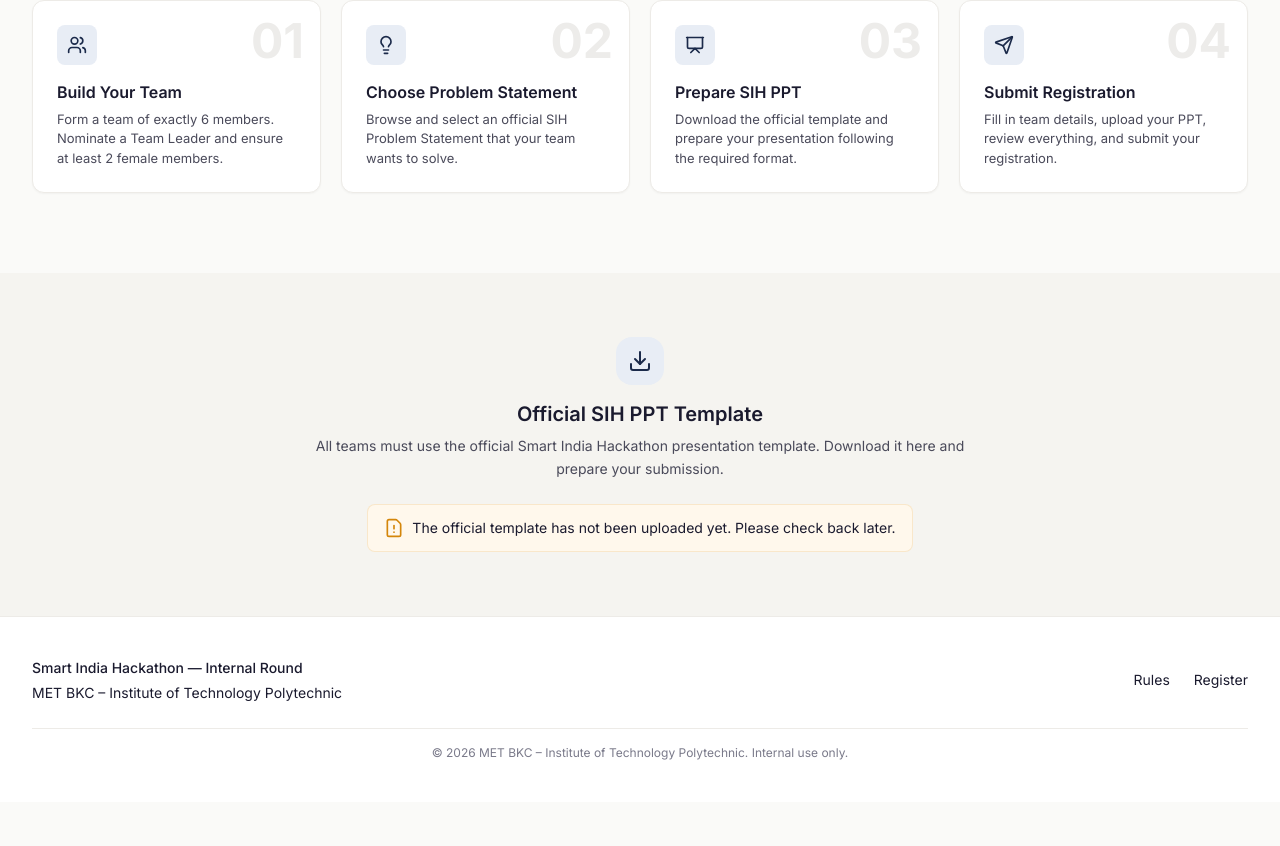
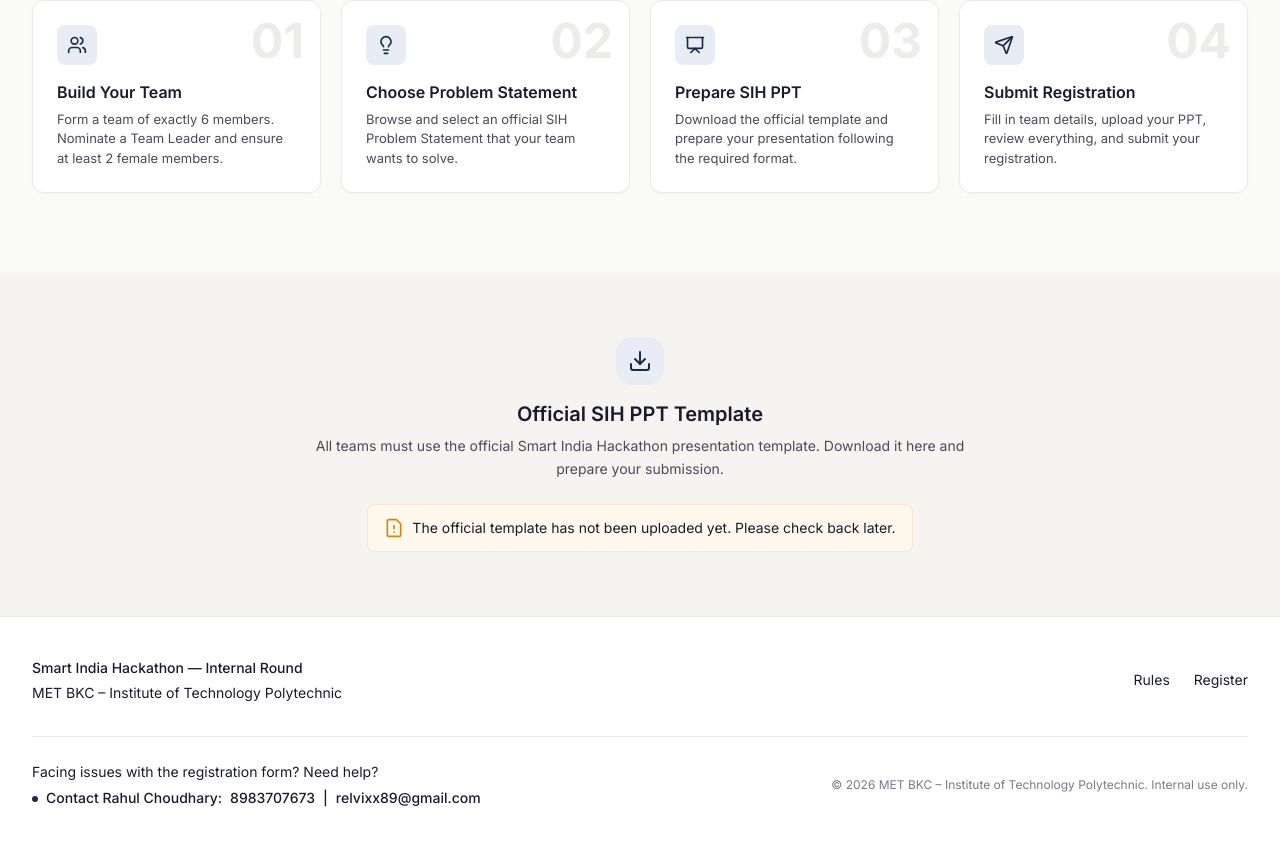
Before and after one commit to Relvixx/SIH_Internal_Round_registration, a Next.js app: page / in a window 1280 px wide. Shown: the part 919-1765 px from the top of the page. Before the commit the page ends 1721 px from the top, so only its background shows below. Built offline with nearby package versions, Linux system fonts and the light colour scheme.

Commit message:
feat: implement public footer component with contact information and site navigation

```diff
--- a/src/components/layout/public-footer.tsx
+++ b/src/components/layout/public-footer.tsx
@@ -32,8 +32,17 @@
           </nav>
         </div>
 
-        <div className="mt-6 pt-4 border-t border-[var(--color-border-subtle)]">
-          <p className="text-caption text-center">
+        <div className="mt-8 pt-6 border-t border-[var(--color-border-subtle)] flex flex-col md:flex-row items-center justify-between gap-4">
+          <div className="text-center md:text-left">
+            <p className="text-[var(--font-size-xs)] text-[var(--color-ink-secondary)]">
+              Facing issues with the registration form? Need help?
+            </p>
+            <p className="text-[var(--font-size-xs)] font-medium text-[var(--color-ink)] mt-1 flex items-center justify-center md:justify-start gap-2">
+              <span className="w-1.5 h-1.5 rounded-full bg-[var(--color-primary)]"></span>
+              Contact Rahul Choudhary: <a href="tel:8983707673" className="hover:text-[var(--color-primary)] transition-colors">8983707673</a> | <a href="mailto:relvixx89@gmail.com" className="hover:text-[var(--color-primary)] transition-colors">relvixx89@gmail.com</a>
+            </p>
+          </div>
+          <p className="text-caption text-[var(--color-ink-tertiary)] text-center md:text-right">
             © {currentYear} MET BKC – Institute of Technology Polytechnic. Internal use only.
           </p>
         </div>
```
